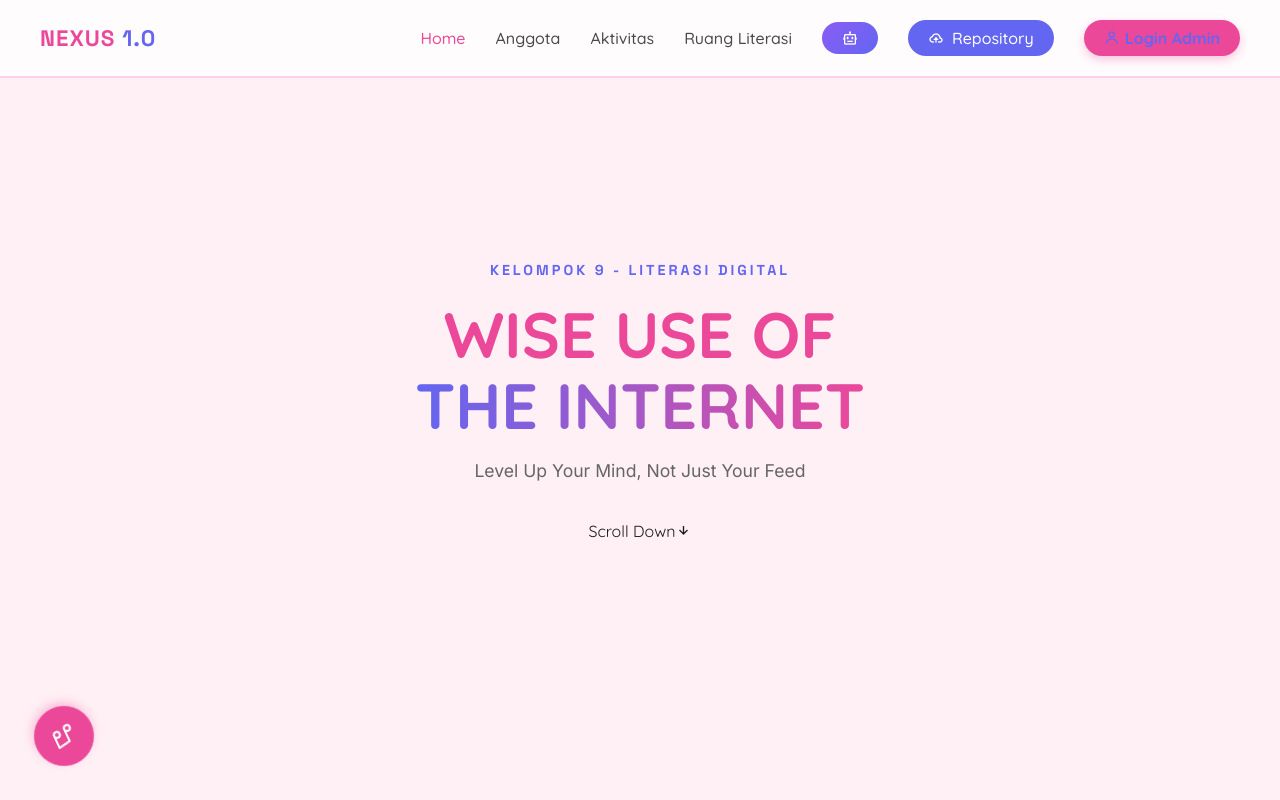
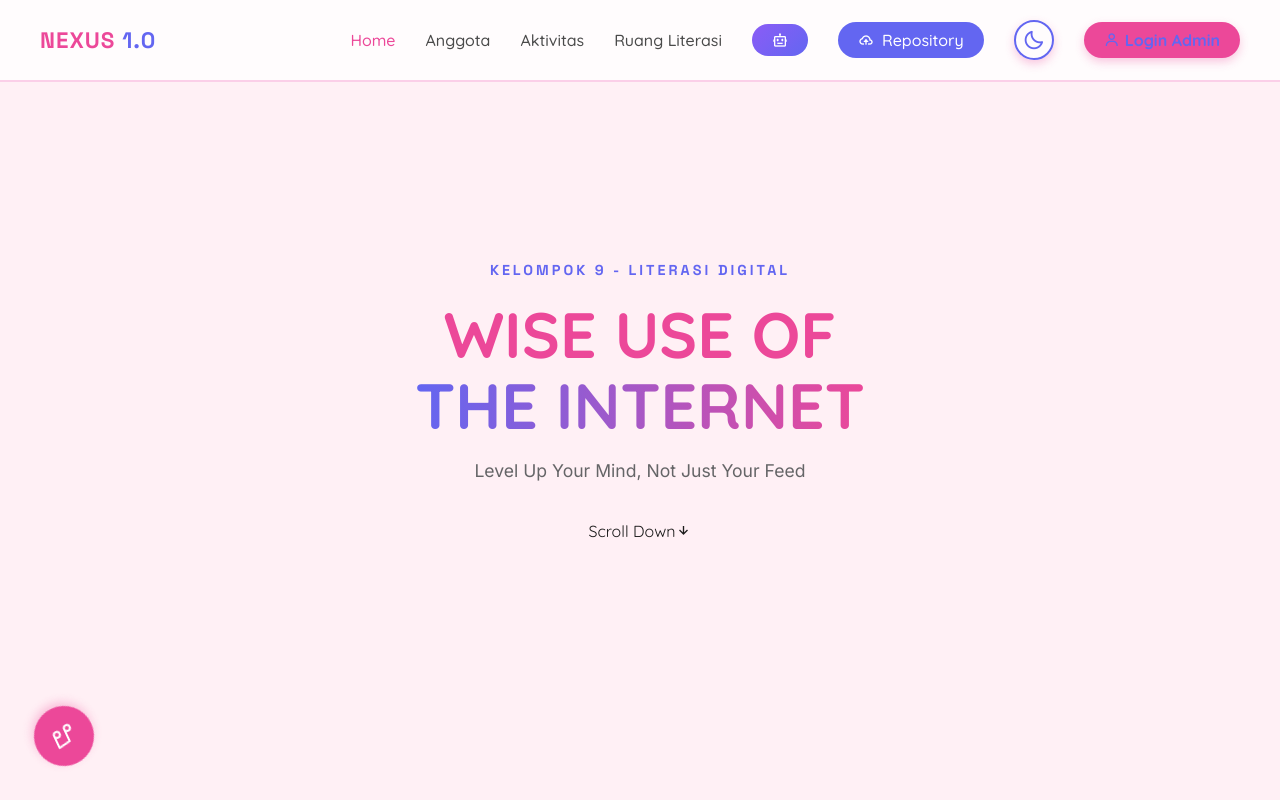
Before and after one commit to jabarcihuy/web-kelompok-litdig, a Vue app: page / in a window 1280 px wide. Shown: the top 800 px of the page. Built offline with nearby package versions, Linux system fonts and the light colour scheme; no server answers.

Commit message:
Add Dark Mode

```diff
--- a/src/App.vue
+++ b/src/App.vue
@@ -1,5 +1,5 @@
 <script setup>
-import { ref, onMounted } from 'vue';
+import { ref, onMounted, provide } from 'vue';
 // Import Firebase Auth
 import { auth } from './firebase';
 import { onAuthStateChanged, signOut } from 'firebase/auth';
@@ -19,8 +19,36 @@ import RuangLiterasi from './components/RuangLiterasi.vue'; // Halaman Artikel
 const currentPage = ref('home');
 const isAdmin = ref(false); // <--- State untuk menyimpan status Login
 
+// --- THEME LOGIC (Dark/Light) ---
+const isDarkMode = ref(false);
+
+const toggleTheme = () => {
+  isDarkMode.value = !isDarkMode.value;
+  updateTheme();
+};
+
+const updateTheme = () => {
+  if (isDarkMode.value) {
+    document.body.classList.add('dark-mode');
+    localStorage.setItem('theme', 'dark');
+  } else {
+    document.body.classList.remove('dark-mode');
+    localStorage.setItem('theme', 'light');
+  }
+};
+
 // Cek Status Login Saat Web Dibuka (Realtime)
 onMounted(() => {
+  // Reset scroll page (jaga-jaga kalau stuck dari modal sebelumnya)
+  document.body.style.overflow = '';
+
+  // Check LocalStorage for Theme (Default: Pink/Light if empty)
+  const savedTheme = localStorage.getItem('theme');
+  if (savedTheme === 'dark') {
+    isDarkMode.value = true;
+    updateTheme();
+  }
+
   onAuthStateChanged(auth, (user) => {
     if (user) {
       isAdmin.value = true; // Jika ada user login, set Admin true
@@ -28,6 +56,11 @@ onMounted(() => {
       isAdmin.value = false; // Jika tidak, set false
     }
   });
+});
+
+provide('theme', {
+  isDarkMode,
+  toggleTheme
 });
 
 // Fungsi Pindah Halaman
--- a/src/components/Navbar.vue
+++ b/src/components/Navbar.vue
@@ -1,9 +1,11 @@
 <script setup>
-import { ref, onMounted, onUnmounted } from 'vue';
+import { ref, onMounted, onUnmounted, inject } from 'vue';
 
 // Menerima data 'isAdmin' dari App.vue
 const props = defineProps(['currentPage', 'isAdmin']);
 const emit = defineEmits(['changePage', 'logout']);
+
+const { isDarkMode, toggleTheme } = inject('theme');
 
 const isMenuOpen = ref(false);
 const isScrolled = ref(false);
@@ -63,6 +65,13 @@ onUnmounted(() => window.removeEventListener('scroll', handleScroll));
           </a>
         </li>
 
+        <!-- Theme Toggle -->
+        <li>
+          <button class="btn-theme" @click="toggleTheme" :title="isDarkMode ? 'Mode Terang' : 'Mode Gelap'">
+            <i :class="isDarkMode ? 'bx bx-sun' : 'bx bx-moon'"></i>
+          </button>
+        </li>
+
         <li v-if="!isAdmin">
           <a href="#" class="btn-login" @click.prevent="navTo('login')">
             <i class='bx bx-user'></i> Login Admin
@@ -100,6 +109,28 @@ onUnmounted(() => window.removeEventListener('scroll', handleScroll));
 
 .menu-toggle { display: none; background: none; border: none; color: white; font-size: 1.5rem; }
 
+.btn-theme {
+  width: 40px;
+  height: 40px;
+  border-radius: 50%;
+  display: flex;
+  align-items: center;
+  justify-content: center;
+  font-size: 1.4rem;
+  background: transparent !important;
+  color: #6366f1 !important;
+  border: 2px solid #6366f1 !important;
+  cursor: pointer;
+  transition: all 0.3s ease;
+  padding: 0 !important;
+}
+
+.btn-theme:hover {
+  background: #6366f1 !important;
+  color: white !important;
+  transform: rotate(30deg);
+}
+
 @media (max-width: 768px) {
   .nav-links { position: fixed; top: 70px; left: 0; width: 84%; background: #feeeff; flex-direction: column; padding: 30px; transform: translateY(-150%); transition: 0.4s; z-index: 99; }
   .nav-links.show { transform: translateY(0); } .menu-toggle { display: flex; }
--- a/src/components/RuangLiterasi.vue
+++ b/src/components/RuangLiterasi.vue
@@ -43,6 +43,7 @@ onMounted(() => {
 
 onUnmounted(() => {
   if (unsubscribe) unsubscribe();
+  document.body.style.overflow = ''; // Reset scroll saat pindah halaman
 });
 
 // Actions
--- a/src/style.css
+++ b/src/style.css
@@ -16,25 +16,87 @@
 
   /* Warna Kartu & Elemen (Putih Bersih) */
   --card-bg: #ffffff;
-  --border-color: #fbcfe8; /* Garis pinggir pink muda */
+  --border-color: #fbcfe8;
+  /* Garis pinggir pink muda */
 
   /* Bayangan Soft */
   --shadow: 0 10px 30px rgba(236, 72, 153, 0.15);
+}
+
+/* --- DARK MODE OVERRIDE --- */
+body.dark-mode {
+  /* Background Gelap (Bukan Hitam Pekat) */
+  --bg-color: #121212;
+
+  /* Teks Terang */
+  --text-main: #e0e0e0;
+  --text-muted: #a0a0a0;
+
+  /* Warna Aksen (Pink Lebih Terang/Neon) */
+  --primary: #f472b6;
+  --primary-hover: #db2777;
+
+  /* Kartu & Elemen Gelap */
+  --card-bg: #1e1e1e;
+  --border-color: #333333;
+
+  /* Bayangan Lebih Deep */
+  --shadow: 0 10px 30px rgba(0, 0, 0, 0.5);
+}
+
+/* Override Komponen di Dark Mode */
+body.dark-mode .navbar {
+  background: rgba(30, 30, 30, 0.8) !important;
+  /* Gelap Transparan */
+}
+
+body.dark-mode .card,
+body.dark-mode .modal-card,
+body.dark-mode .login-box,
+body.dark-mode .file-item {
+  background: var(--card-bg) !important;
+  color: var(--text-main) !important;
+  border-color: var(--border-color) !important;
+}
+
+body.dark-mode input,
+body.dark-mode textarea,
+body.dark-mode select {
+  background: #2d2d2d !important;
+  color: #fff !important;
+  border-color: var(--border-color) !important;
+}
+
+body.dark-mode .upload-zone {
+  background: #2d2d2d !important;
+  border-color: var(--primary) !important;
+  color: var(--text-main) !important;
+}
+
+body.dark-mode .subtitle,
+body.dark-mode label,
+body.dark-mode .footer-text,
+body.dark-mode .upload-placeholder p {
+  color: var(--text-muted) !important;
 }
 
 /* --- 3. RESET GLOBAL --- */
 body {
   margin: 0;
   padding: 0;
-  background-color: var(--bg-color) !important; /* Paksa ganti background hitam */
+  background-color: var(--bg-color) !important;
+  /* Paksa ganti background hitam */
   color: var(--text-main) !important;
-  font-family: 'Quicksand', sans-serif !important; /* Paksa ganti font */
+  font-family: 'Quicksand', sans-serif !important;
+  /* Paksa ganti font */
 }
 
 /* --- 4. PAKSA UBAH KOMPONEN (OVERRIDE) --- */
 
 /* Judul Halaman (H1, H2, H3) */
-h1, h2, h3 {
+h1,
+h2,
+h3 {
   color: var(--primary) !important;
   font-family: 'Quicksand', sans-serif !important;
 }
@@ -48,24 +110,52 @@ h1, h2, h3 {
 
 /* Navbar */
 .navbar {
-  background: rgba(255, 255, 255, 0.8) !important; /* Putih Transparan */
+  background: rgba(255, 255, 255, 0.8) !important;
+  /* Putih Transparan */
   backdrop-filter: blur(10px);
   border-bottom: 2px solid var(--border-color) !important;
 }
-.logo { color: var(--primary) !important; }
-.nav-links a { color: var(--text-main) !important; }
-.nav-links a:hover, .nav-links a.active { color: var(--primary) !important; }
-.menu-toggle { color: var(--primary) !important; }
+
+.logo {
+  color: var(--primary) !important;
+}
+
+.nav-links a {
+  color: var(--text-main) !important;
+}
+
+.nav-links a:hover,
+.nav-links a.active {
+  color: var(--primary) !important;
+}
+
+.menu-toggle {
+  color: var(--primary) !important;
+}
 
 /* Kartu Anggota & Modal (.card, .modal-card) */
-.card, .modal-card {
+.card,
+.modal-card {
   background: var(--card-bg) !important;
   border: 2px solid var(--border-color) !important;
   box-shadow: var(--shadow) !important;
 }
-.card-text h3, .modal-info-col h2 { color: var(--primary) !important; }
-.role-text, .modal-role-tag { color: #8b5cf6 !important; } /* Role jadi purple - cocok dengan pink */
-.bio-text { color: var(--text-main) !important; border-left-color: var(--primary) !important; }
+
+.card-text h3,
+.modal-info-col h2 {
+  color: var(--primary) !important;
+}
+
+.role-text,
+.modal-role-tag {
+  color: #8b5cf6 !important;
+}
+
+/* Role jadi purple - cocok dengan pink */
+.bio-text {
+  color: var(--text-main) !important;
+  border-left-color: var(--primary) !important;
+}
 
 /* Kotak Upload (.upload-zone) */
 .upload-zone {
@@ -73,9 +163,19 @@ h1, h2, h3 {
   border: 2px dashed var(--primary) !important;
   color: var(--text-main) !important;
 }
-.upload-zone:hover { background: #fdf2f8 !important; } /* Pink sangat muda pas dihover */
-.upload-placeholder p { color: var(--text-muted) !important; }
-.icon-large { color: var(--primary) !important; }
+
+.upload-zone:hover {
+  background: #fdf2f8 !important;
+}
+
+/* Pink sangat muda pas dihover */
+.upload-placeholder p {
+  color: var(--text-muted) !important;
+}
+
+.icon-large {
+  color: var(--primary) !important;
+}
 
 /* Kotak Login (.login-box) */
 .login-box {
@@ -84,15 +184,26 @@ h1, h2, h3 {
   color: var(--text-main) !important;
   box-shadow: var(--shadow) !important;
 }
-.subtitle, label, .footer-text { color: var(--text-muted) !important; }
+
+.subtitle,
+label,
+.footer-text {
+  color: var(--text-muted) !important;
+}
 
 /* Input Field (Login & Activity Form) */
-input, textarea, select {
-  background: #fff !important; /* Putih */
+input,
+textarea,
+select {
+  background: #fff !important;
+  /* Putih */
   border: 1px solid #e5e7eb !important;
   color: #333 !important;
 }
-input:focus, textarea:focus, select:focus {
+
+input:focus,
+textarea:focus,
+select:focus {
   border-color: var(--primary) !important;
   box-shadow: 0 0 0 3px rgba(236, 72, 153, 0.2) !important;
 }
@@ -103,17 +214,26 @@ input:focus, textarea:focus, select:focus {
   border: 1px solid var(--border-color) !important;
   color: var(--text-main) !important;
 }
-.fname { color: var(--text-main) !important; }
+
+.fname {
+  color: var(--text-main) !important;
+}
 
 /* --- 5. TOMBOL-TOMBOL (Dibuat Bulat & Cute) --- */
-button, .btn-select, .btn-login, .btn-save, .btn-add {
+button,
+.btn-select,
+.btn-login,
+.btn-save,
+.btn-add {
   background: var(--primary) !important;
   color: white !important;
-  border-radius: 50px !important; /* Dibuat bulat banget */
+  border-radius: 50px !important;
+  /* Dibuat bulat banget */
   border: none !important;
   font-weight: 700 !important;
   box-shadow: 0 4px 10px rgba(236, 72, 153, 0.3) !important;
 }
+
 button:hover {
   background: var(--primary-hover) !important;
   transform: translateY(-2px) !important;
@@ -126,6 +246,7 @@ button:hover {
   border: 2px solid var(--primary) !important;
   border-radius: 50px !important;
 }
+
 .btn-open:hover {
   background: var(--primary) !important;
   color: white !important;
```
